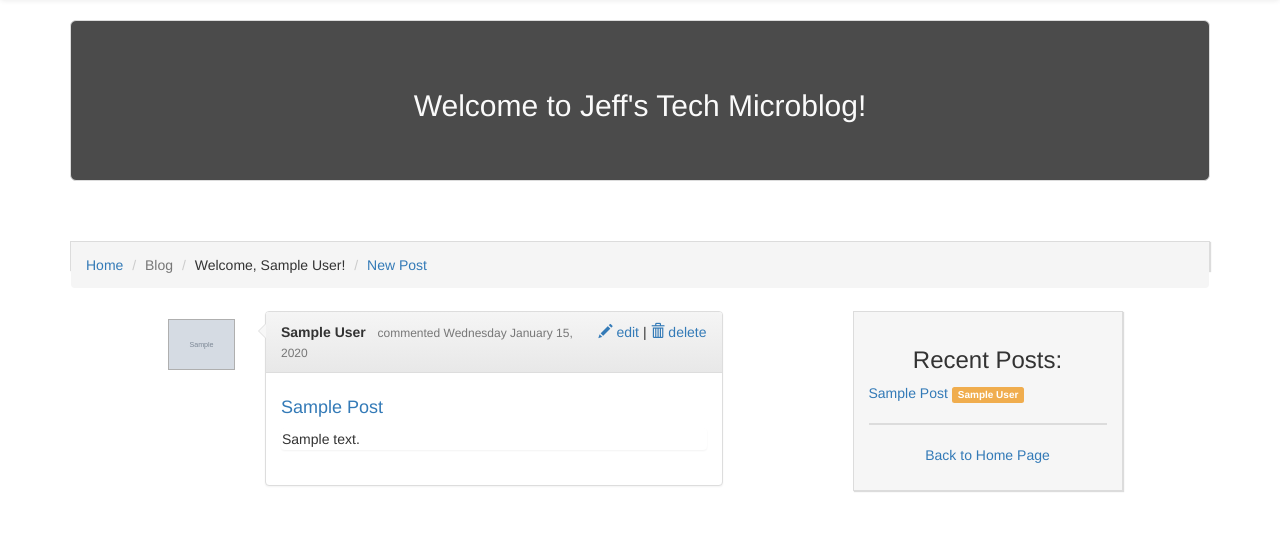
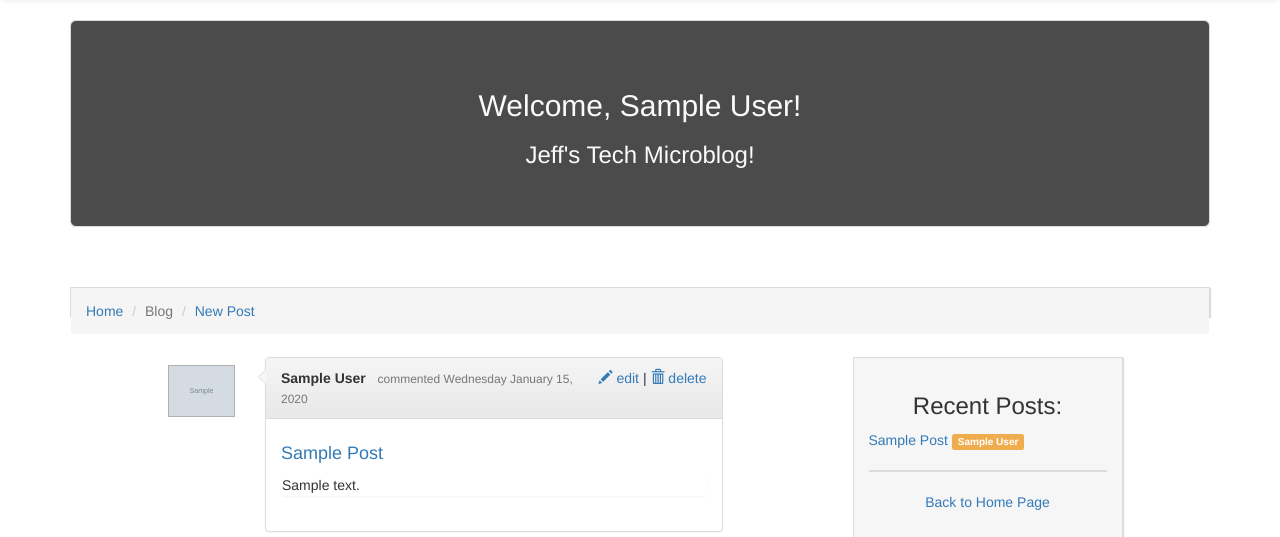
Before and after one commit to jreiher2003/Blog-Jeff, a Flask app: page /blog in a window 1280 px wide. Shown: the part 52-589 px from the top of the page. Run offline with Flask 2, Linux system fonts and the light colour scheme; a user stored in the database is signed in; tables that the repository leaves empty hold one stand-in row (values such as "Sample post"); grey boxes marked "Sample" are stand-in pictures; some libraries are stand-ins or nearby versions.

Commit message:
Add user name to jumbotron and styles

```diff
--- a/app/static/css/styles.css
+++ b/app/static/css/styles.css
@@ -100,7 +100,7 @@ hr.style-eight {
     border: 1px solid rgba(220,220,220,1);
     box-shadow: 1px 1px 1px rgba(220,220,220,1);
 }
-.blog__head h2 {
+.blog__head h2, .blog__head h3 {
     color: rgba(250,250,250,1);
 }
 .sub__blog__head {
--- a/app/templates/blog.html
+++ b/app/templates/blog.html
@@ -9,7 +9,12 @@
             <div class="row">
                 <div class="col-xs-12 col-md-12">
                     <div class="jumbotron blog__head">
-                        <h2 class="text-center">Welcome to Jeff's Tech Microblog!</h2>
+                        {% if current_user.is_active %}
+                            <h2 class="text-center">Welcome, {{ current_user.name }}!<h2>
+                            <h3 class="text-center"> Jeff's Tech Microblog!</h3>
+                        {% else %}
+                            <h2 class="text-center">Welcome to Jeff's Tech Microblog!</h2>
+                        {% endif %}
                     </div>
                 </div>
             </div>
@@ -20,7 +25,7 @@
                             <li><a href="#">Home</a></li>
                             <li class="active">Blog</li>
                             {% if current_user.is_active %}
-                            <li class="">Welcome, {{ current_user.name }}!</li>
+                            <!-- <li class="">Welcome, {{ current_user.name }}!</li> -->
                             <li class="text-center"><a href="{{ url_for('new_blogpost', author_id=current_user.id) }}">New Post</a></li>
                             {% endif %}
                         </ul>
```
